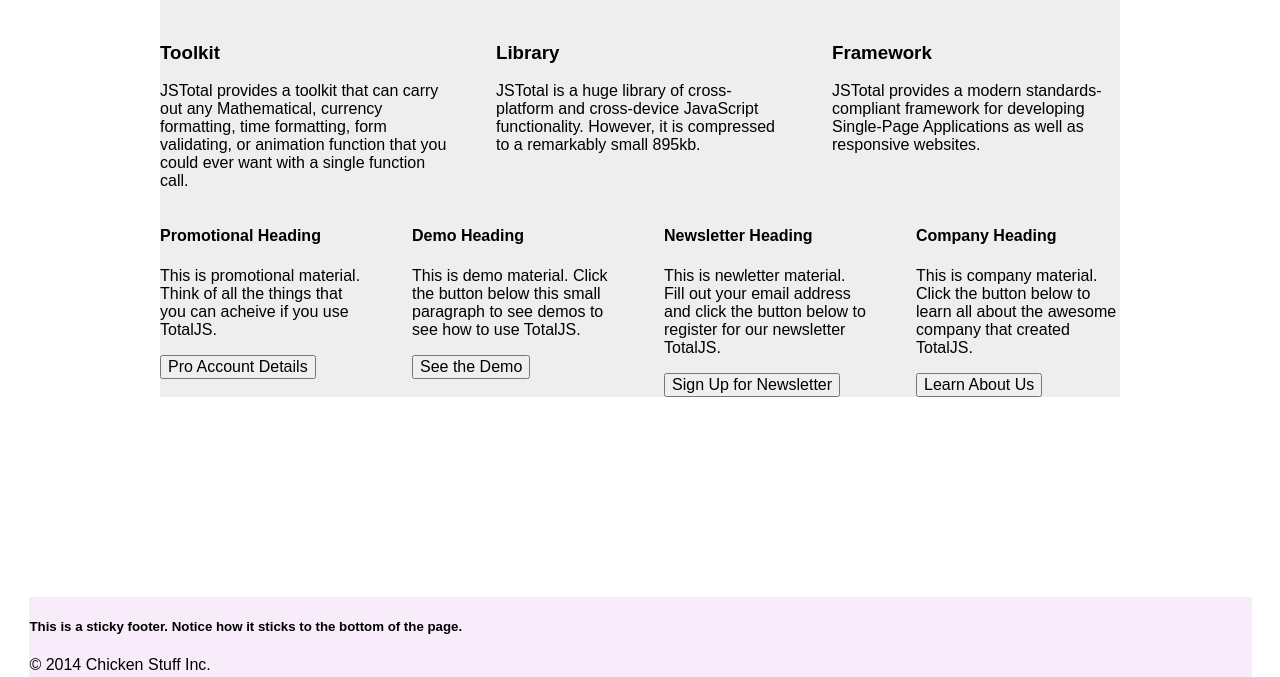
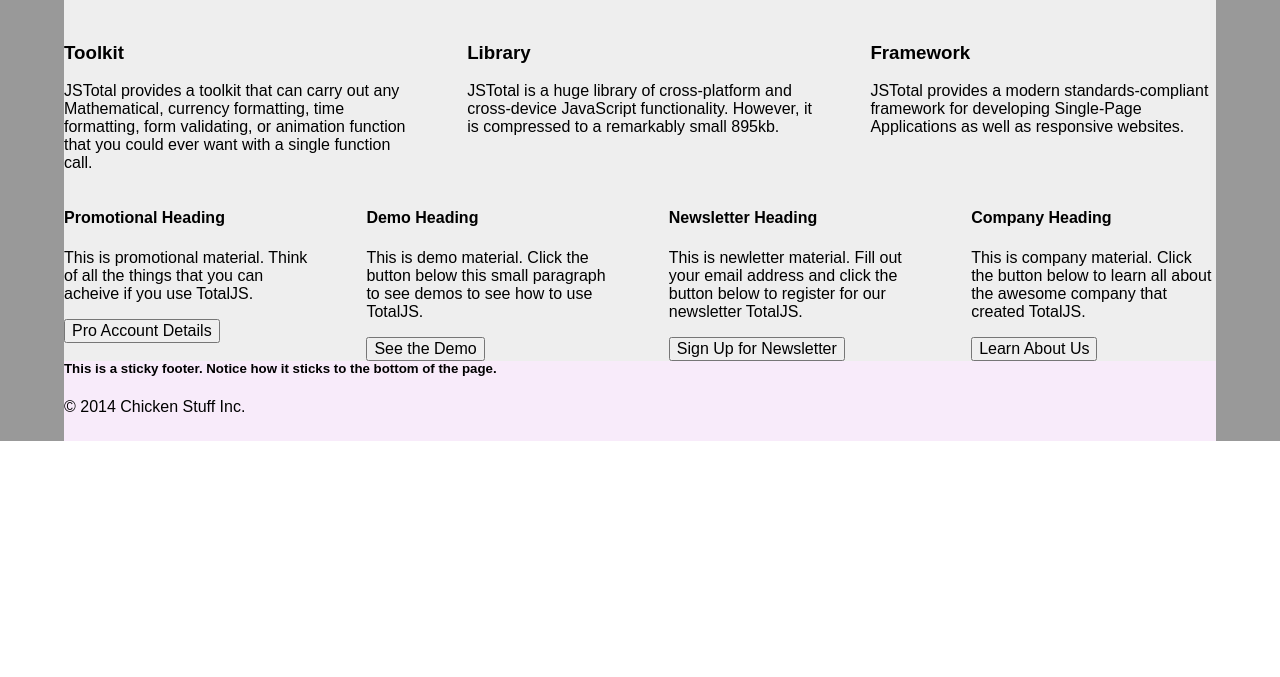
Before and after one commit to cross-web-dev/sass-page, a plain HTML site: page index.html in a window 1280 px wide. Shown: the part 123-800 px from the top of the page. Drawn offline with Linux system fonts and the light colour scheme; a script that the page names is missing; a web font is replaced by a local one.

Commit message:
adjust sticky footer again and apply widths/background colors

```diff
--- a/scss/_sticky-footer.scss
+++ b/scss/_sticky-footer.scss
@@ -1,16 +1,11 @@
 @mixin stickFooter($height){
-    html {
-        position: relative;
-        min-height: 100%;
-    }
-    body {
-        margin: 0 0 $height; /* bottom = footer height */
-    }
-    footer {
-        position: absolute;
-        left: 2.3%;
-        bottom: 0;
-        height: $height;
-        width: 95.5%;
+html, body {min-height: 100%;}
+
+.wrapper {min-height: 100%;}
+
+.foot {position: relative;
+	margin-top: -$height; /* negative value of footer height */
+	height: $height;
+	clear:both;
     }
 }
--- a/scss/_variables.scss
+++ b/scss/_variables.scss
@@ -1,6 +1,6 @@
 $Sticky-footer-height : 80px;
 $breakpoint-small: 600px;
-$breakpoint-medium: 800px;
+$breakpoint-medium: 750px;
 $breakpoint-large: 960px;
 $svg-fill-color: hsl(348, 17%, 70%);
 $header-footer-backgroundcolor:hsl(293, 57%, 95%);
--- a/scss/main.scss
+++ b/scss/main.scss
@@ -12,6 +12,9 @@
   }
 }
 
+body{
+    background-color: #999;
+}
 .wrapper{
     max-width: 90%;
     margin: 0 auto;
@@ -29,11 +32,6 @@ header,footer{
 @include fill-svg(".iconic", $svg-fill-color);
 
 @media screen and (min-width: $breakpoint-small) and (max-width: $breakpoint-large){
-
-    .wrapper{
-            max-width: $breakpoint-small;
-        }
-
     .col-3{
             @include equalSpaced(2, 5%, 100%);
             min-height: 320px;
@@ -45,14 +43,9 @@ header,footer{
 }
 
 @media screen and (min-width: $breakpoint-large){
-    .wrapper{
-        max-width: $breakpoint-large;
-    }
-
     /* The second row has the svg image boxes as three equal columns. */
     .col-3{
         @include equalSpaced(3, 5%, 100%);
-
     }
 
     /* The third row will be four equal columns. */
```
Also changed, not shown: css/main.css.
